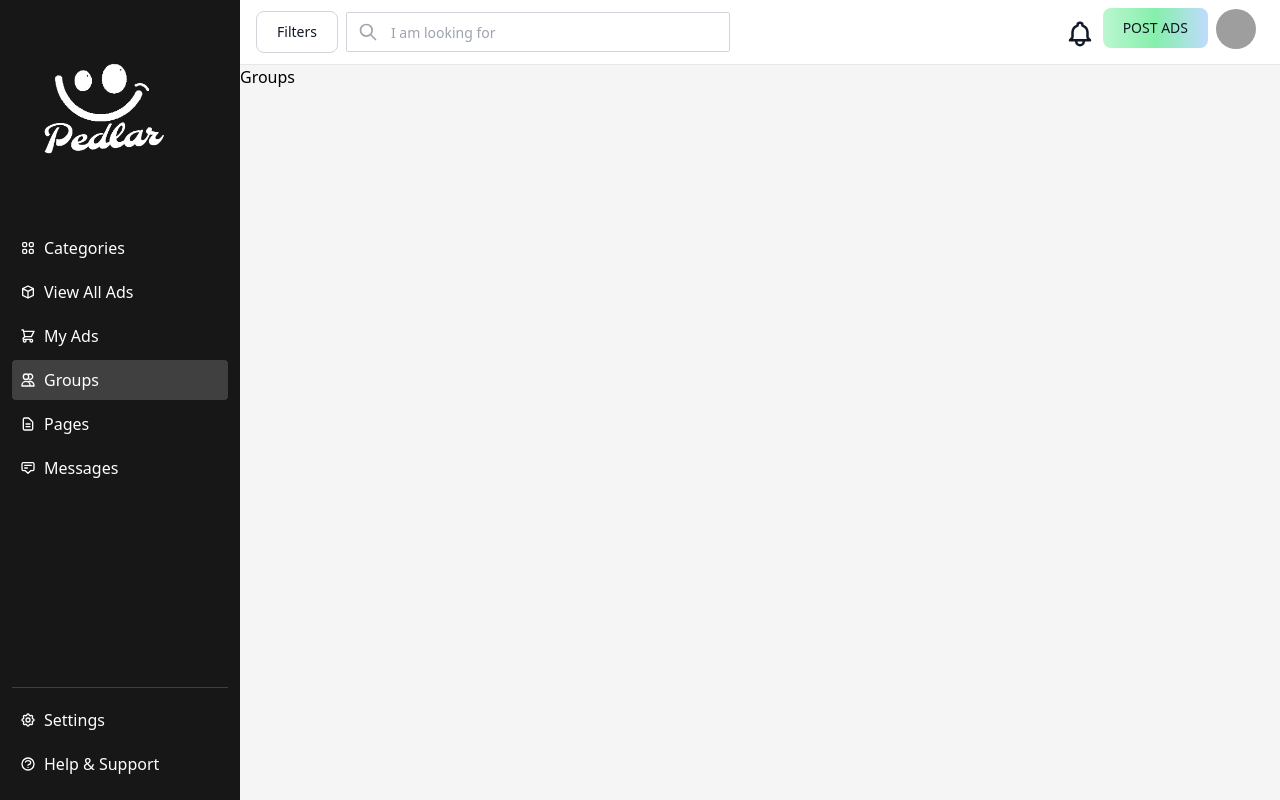
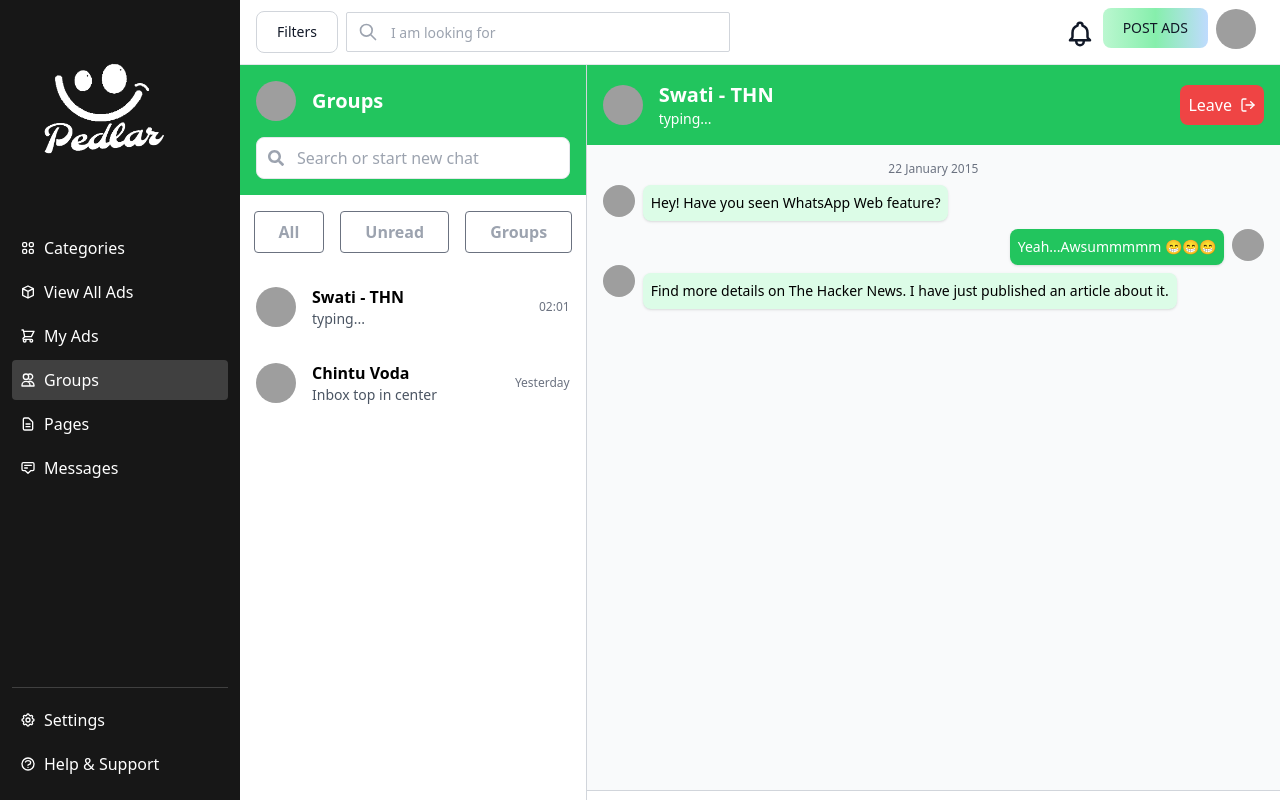
Before and after one commit to MrMYMSharaf/PedlarLk, a React (Vite) app: page /groups in a window 1280 px wide. Built offline with nearby package versions, Linux system fonts and the light colour scheme; grey boxes are pictures that could not be loaded.

Commit message:
message part ui

```diff
--- a/src/components/pages/Groups.jsx
+++ b/src/components/pages/Groups.jsx
@@ -1,9 +1,153 @@
-import React from 'react'
+import React from 'react';
+import 'tailwindcss/tailwind.css';
+import { FaSearch } from 'react-icons/fa';
+import { FiLogOut } from 'react-icons/fi'; // Import the leave icon
 
 const Groups = () => {
   return (
-    <div>Groups</div>
-  )
-}
+    <div className="flex h-screen bg-gray-100">
+      {/* Sidebar */}
+      <div className="w-full md:w-1/3 bg-white border-r border-gray-300">
+        {/* Sidebar Header with Search */}
+        <div className="flex flex-col p-4 bg-green-500 text-white">
+          <div className="flex items-center mb-4">
+            <img
+              src="https://picsum.photos/600/400"
+              alt="Profile"
+              className="w-10 h-10 rounded-full"
+            />
+            <h1 className="text-xl font-bold ml-4">Groups</h1>
+          </div>
+          <div className="relative w-full">
+            <input
+              type="text"
+              placeholder="Search or start new chat"
+              className="w-full p-2 pl-10 border rounded-lg focus:outline-none focus:ring-2 focus:ring-green-500"
+            />
+            <FaSearch className="absolute left-3 top-1/2 transform -translate-y-1/2 text-gray-400" />
+          </div>
+        </div>
 
-export default Groups
+        {/* Centered Buttons */}
+        <div className="flex justify-center space-x-4 p-4 bg-white">
+          <button className="bg-transparent hover:bg-gray-300 text-gray-400 font-semibold hover:text-white py-2 px-6 border border-gray-500 hover:border-transparent rounded">
+            All
+          </button>
+          <button className="bg-transparent hover:bg-gray-300 text-gray-400 font-semibold hover:text-white py-2 px-6 border border-gray-500 hover:border-transparent rounded">
+            Unread
+          </button>
+          <button className="bg-transparent hover:bg-gray-300 text-gray-400 font-semibold hover:text-white py-2 px-6 border border-gray-500 hover:border-transparent rounded">
+            Groups
+          </button>
+        </div>
+
+        {/* Contacts/Groups List */}
+        <div className="overflow-y-auto" style={{ height: 'calc(100% - 160px)' }}>
+          {/* Sample contact list */}
+          <div className="flex items-center p-4 hover:bg-gray-200 cursor-pointer">
+            <img
+              src="https://picsum.photos/600/400"
+              alt="Profile"
+              className="w-10 h-10 rounded-full"
+            />
+            <div className="ml-4 flex-1">
+              <p className="font-bold">Swati - THN</p>
+              <p className="text-sm text-gray-600">typing...</p>
+            </div>
+            <div className="text-xs text-gray-500">02:01</div>
+          </div>
+          <div className="flex items-center p-4 hover:bg-gray-200 cursor-pointer">
+            <img
+              src="https://picsum.photos/600/400"
+              alt="Profile"
+              className="w-10 h-10 rounded-full"
+            />
+            <div className="ml-4 flex-1">
+              <p className="font-bold">Chintu Voda</p>
+              <p className="text-sm text-gray-600">Inbox top in center</p>
+            </div>
+            <div className="text-xs text-gray-500">Yesterday</div>
+          </div>
+          {/* Add more contacts/groups as needed */}
+        </div>
+      </div>
+
+      {/* Chat Area */}
+      <div className="hidden md:flex flex-1 flex-col relative">
+        {/* Chat Header */}
+        <div className='flex justify-between items-center p-4 bg-green-500 text-white'>
+          <div className="flex items-center">
+            <img
+              src="https://picsum.photos/600/400"
+              alt="Profile"
+              className="w-10 h-10 rounded-full"
+            />
+            <div className="ml-4">
+              <h1 className="text-xl font-bold">Swati - THN</h1>
+              <p className="text-sm">typing...</p>
+            </div>
+          </div>
+
+          <div className="flex p-2 bg-red-500 rounded-lg hover:bg-red-400 items-center">
+            <span className="text-white">Leave</span>
+            <FiLogOut className="text-white cursor-pointer ml-2" /> {/* Add the leave icon */}
+          </div>
+        </div>
+
+        {/* Messages */}
+        <div className="flex-1 p-4 bg-gray-50 overflow-y-auto" style={{ paddingBottom: '80px' }}>
+          <div className="text-center text-xs text-gray-500 mb-2">22 January 2015</div>
+          <div className="mb-4">
+            <div className="flex items-start">
+              <img
+                src="https://picsum.photos/600/400"
+                alt="Profile"
+                className="w-8 h-8 rounded-full mr-2"
+              />
+              <div className="bg-green-100 p-2 rounded-lg shadow">
+                <p className="text-sm">Hey! Have you seen WhatsApp Web feature?</p>
+              </div>
+            </div>
+            <div className="flex items-start justify-end mt-2">
+              <div className="bg-green-500 text-white p-2 rounded-lg shadow">
+                <p className="text-sm">Yeah...Awsummmmm 😁😁😁</p>
+              </div>
+              <img
+                src="https://picsum.photos/600/400"
+                alt="Profile"
+                className="w-8 h-8 rounded-full ml-2"
+              />
+            </div>
+            <div className="flex items-start">
+              <img
+                src="https://picsum.photos/600/400"
+                alt="Profile"
+                className="w-8 h-8 rounded-full mr-2"
+              />
+              <div className="bg-green-100 p-2 rounded-lg shadow mt-2">
+                <p className="text-sm">
+                  Find more details on <a href="http://thehackernews.com/">The Hacker News</a>. I have just published an article about it.
+                </p>
+              </div>
+            </div>
+          </div>
+          {/* Add more messages as needed */}
+        </div>
+
+        {/* Input Field */}
+        <div className="absolute bottom-0 left-0 w-full bg-white p-4 border-t border-gray-300">
+          <div className="flex items-center">
+            <input
+              type="text"
+              placeholder="Type a message"
+              className="flex-1 p-2 border rounded-lg focus:outline-none focus:ring-2 focus:ring-green-500"
+            />
+            <button className="ml-2 bg-green-500 text-white p-2 rounded-lg">Send</button>
+          </div>
+        </div>
+      </div>
+    </div>
+  );
+};
+
+export default Groups;
```
